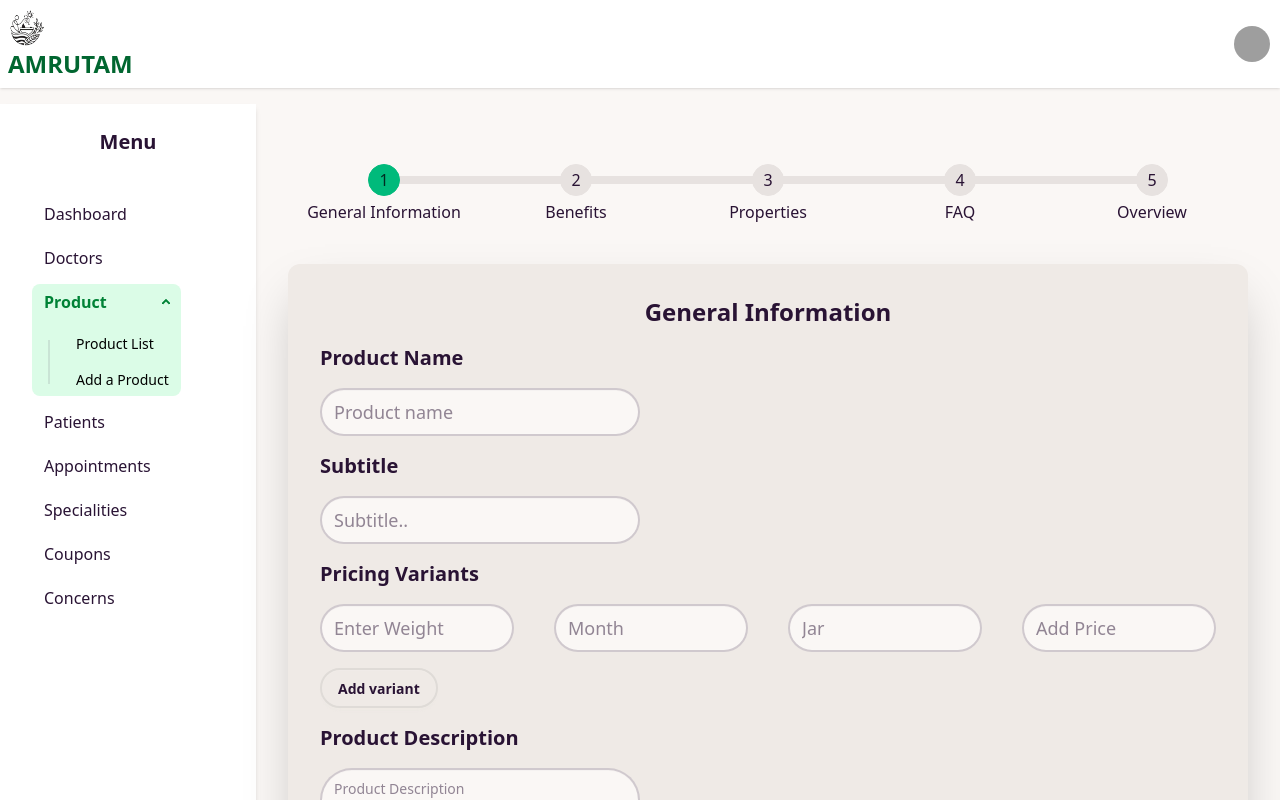
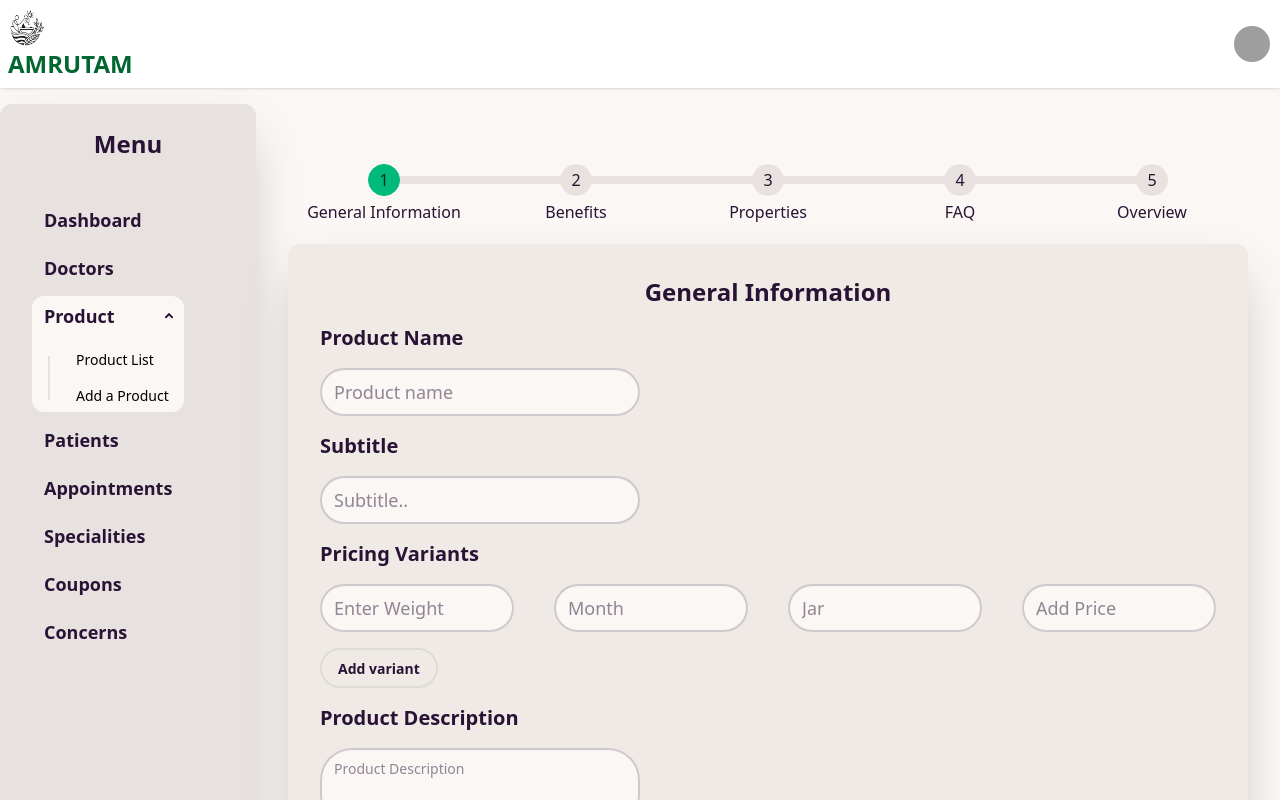
Before and after one commit to Milan-svg/Multi-step-Form, a React (Vite) app in the folder client/assignment/: page /products/add in a window 1280 px wide. Shown: the top 800 px of the page. Built offline with nearby package versions, Linux system fonts and the light colour scheme; grey boxes are pictures that could not be loaded.

Commit message:
sidebar css tweaks

```diff
--- a/client/assignment/src/components/Sidebar.jsx
+++ b/client/assignment/src/components/Sidebar.jsx
@@ -2,18 +2,18 @@ import React from "react";
 import { Link } from "react-router-dom";
 function Sidebar() {
   return (
-    <aside className="w-64 min-h-screen bg-white p-6 shadow-md flex flex-col">
-      <div className="mb-8 text-xl font-semibold text-center">Menu</div>
+    <aside className="w-64 min-h-screen bg-base-300 p-6 rounded-xl shadow-2xl flex flex-col ">
+      <div className="mb-8 text-2xl font-semibold text-center">Menu</div>
       <ul className="menu space-y-2 text-base">
         <li>
-          <a>Dashboard</a>
+          <a className="text-lg font-semibold">Dashboard</a>
         </li>
         <li>
-          <a>Doctors</a>
+          <a className="text-lg font-semibold">Doctors</a>
         </li>
-        <li className="bg-green-100 rounded-lg text-green-700 font-semibold">
+        <li className="bg-base-100 rounded-xl  font-semibold">
           <details open>
-            <summary>Product</summary>
+            <summary className="text-lg font-semibold">Product</summary>
             <ul className="pl-4 mt-2 space-y-1 text-sm font-normal text-black">
               <li>
                 <Link to="/products">Product List</Link>
@@ -26,19 +26,19 @@ function Sidebar() {
           </details>
         </li>
         <li>
-          <a>Patients</a>
+          <a className="text-lg font-semibold">Patients</a>
         </li>
         <li>
-          <a>Appointments</a>
+          <a className="text-lg font-semibold">Appointments</a>
         </li>
         <li>
-          <a>Specialities</a>
+          <a className="text-lg font-semibold">Specialities</a>
         </li>
         <li>
-          <a>Coupons</a>
+          <a className="text-lg font-semibold">Coupons</a>
         </li>
         <li>
-          <a>Concerns</a>
+          <a className="text-lg font-semibold">Concerns</a>
         </li>
       </ul>
     </aside>
--- a/client/assignment/src/pages/MainProductForm.jsx
+++ b/client/assignment/src/pages/MainProductForm.jsx
@@ -21,7 +21,7 @@ const Steps = ({ currentStep }) => {
     "Overview",
   ];
   return (
-    <div className="mb-10">
+    <div className="mb-5">
       <ul className="steps w-full">
         {steps.map((label, index) => (
           <li
```
